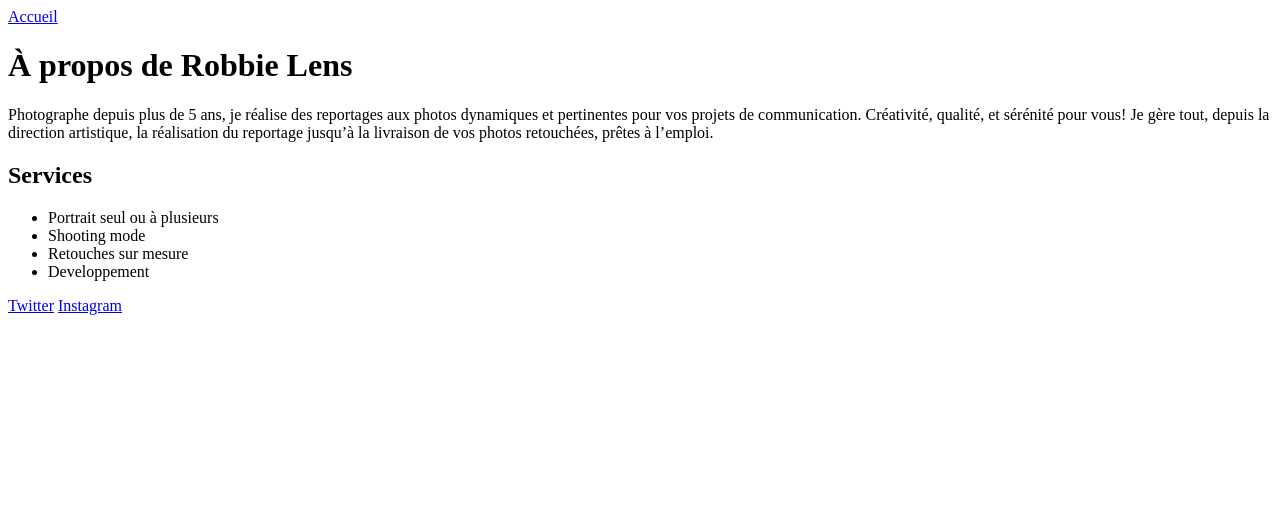
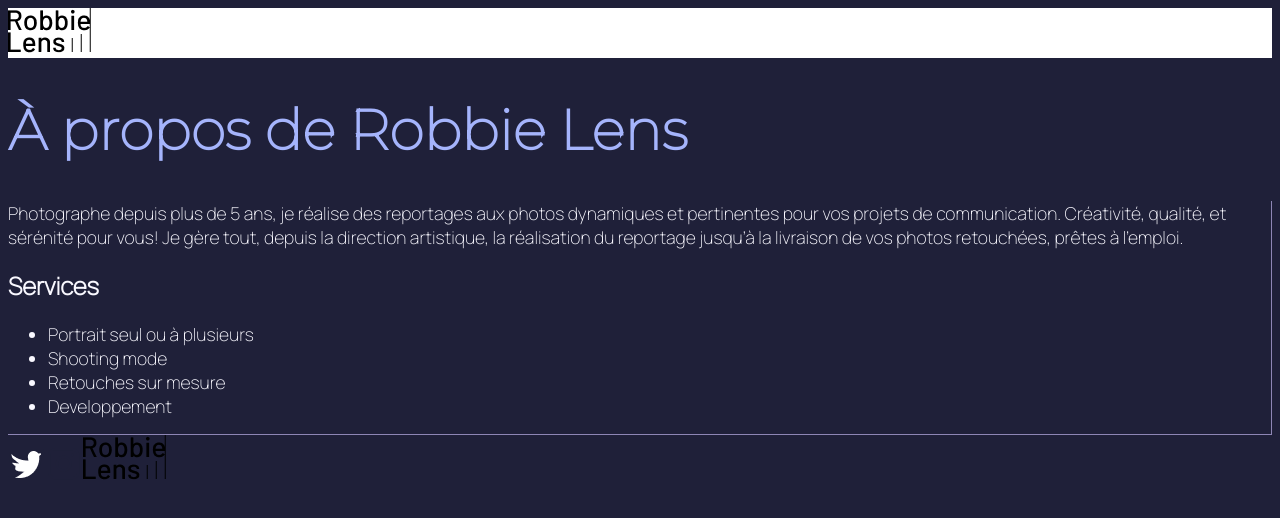
Before and after one commit to anapeff/SiteWebHTML5CSS3, a plain HTML site: page a-propos.html in a window 1280 px wide. Drawn offline with Linux system fonts and the light colour scheme.

Commit message:
Modification de la police et de la structure du site

```diff
--- a/a-propos.html
+++ b/a-propos.html
@@ -3,26 +3,51 @@
 
 <head>
     <meta charset="utf-8">
+    <link href="styles.css" rel="stylesheet">
+
+    <link rel="preconnect" href="https://fonts.googleapis.com">
+    <link rel="preconnect" href="https://fonts.gstatic.com" crossorigin>
+    <link href="https://fonts.googleapis.com/css2?family=Montserrat:wght@100&display=swap" rel="stylesheet"><!--lien police Montserrat  -->
+
+    <link rel="preconnect" href="https://fonts.googleapis.com">
+    <link rel="preconnect" href="https://fonts.gstatic.com" crossorigin>
+    <link href="https://fonts.googleapis.com/css2?family=Manrope:wght@200&display=swap" rel="stylesheet"><!--lien police Manrope  -->
     <title>À propos - Robbie Lens Photographie</title>
 </head>
 
 <body>
-    <a href="index.html">Accueil</a>
+    <div class="entete">
+        <a href="index.html">
+            <img src="images/logo.png" alt="Logo Robbie Lens" />
+        </a>
+    </div>
     <h1>À propos de Robbie Lens</h1>
-    <p>
+    <div class="contenu">
+        <p>
         Photographe depuis plus de 5 ans, je réalise des reportages aux photos dynamiques et pertinentes pour vos
         projets de communication. Créativité, qualité, et sérénité pour vous! Je gère tout, depuis la direction
         artistique, la réalisation du reportage jusqu’à la livraison de vos photos retouchées, prêtes à l’emploi.
-    </p>
-    <h2>Services</h2>
-    <ul>
+        </p>
+        <h2>Services</h2>
+
+        <ul>
         <li>Portrait seul ou à plusieurs</li>
         <li>Shooting mode</li>
         <li>Retouches sur mesure</li>
         <li>Developpement</li>
-    </ul>
-    <a target="_blank" href="https://twitter.com/">Twitter</a>
-    <a target="_blank" href="https://www.instagram.com/">Instagram</a>
+        </ul>
+    </div>
+    <div>
+        <a target="_blank" href="https://twitter.com/">
+            <img src="images/twitter.png" alt="Logo Twitter" />
+        </a>
+        <a target="_blank" href="https://www.instagram.com/">
+            <img src="images/instagram.png" alt="Logo Instagram" />
+        </a>
+        <a href="index.html">
+            <img src="images/logo.png" alt="Logo Robbie Lens" />
+        </a>
+    </div>
 </body>
 
 </html>
--- a/styles.css
+++ b/styles.css
@@ -0,0 +1,56 @@
+body {
+    font-family: 'Manrope', sans-serif;
+    font-size: 1em;
+    background-color: #1F2039;
+}
+
+a
+{
+    color:black;
+    text-decoration: none; /* lien */
+
+}
+a:hover {
+    text-decoration:underline;
+    }
+
+em {
+    color: #a5b4fc;
+    font-style: normal; /*fait référence à la balise em */
+  }
+
+h1{
+    font-family: 'Montserrat', sans-serif;
+    font-size: 3.5em;
+    color: #A5B4FC;
+}
+h2{
+    color: #F9F8FF;
+}
+p,
+li {
+  font-size: 1.1em;
+  color: #f9f8ff;
+}
+
+
+.entete, .pieds-de-page{
+    background-color: white;
+}
+.cta {
+    background: linear-gradient(#8e86b5, #acaeed); /* lien un projet écrivez-moi */
+    color: white;
+    border-radius: 50px;
+}
+.cta:hover {
+    background: linear-gradient(#696484, #8788ba);
+    text-decoration: none;
+}
+.lien-icone:hover {
+    opacity: 0.5;
+  }
+.contenu {
+    border-right: 1px solid #8e86b5;
+    border-bottom: 1px solid #8e86b5;
+
+}
```
Also changed, not shown: index.html (+24 -8 lines).
